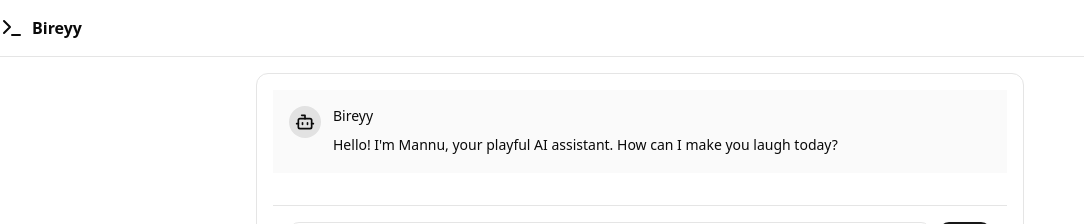
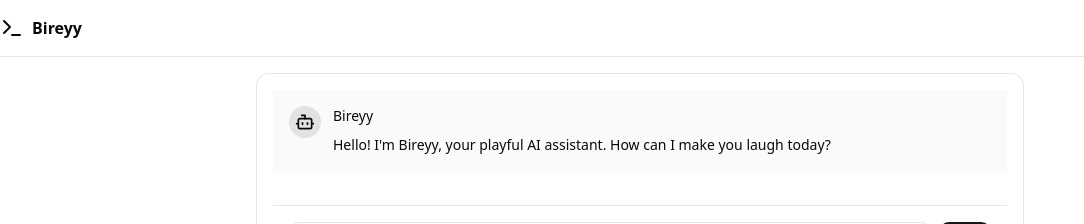
Before and after one commit to Birendra-Joshi/Bireyy-chatbot-, a React (Vite) app: page / in a window 1280 px wide. Shown: the top 224 px of the page, without its empty margins (0-1084 px from the left). Built offline with nearby package versions, Linux system fonts and the light colour scheme.

Commit message:
Update App.tsx

```diff
--- a/src/App.tsx
+++ b/src/App.tsx
@@ -16,7 +16,7 @@ interface Message {
 function App() {
   const [messages, setMessages] = useState<Message[]>([
     {
-      text: "Hello! I'm Mannu, your playful AI assistant. How can I make you laugh today?",
+      text: "Hello! I'm Bireyy, your playful AI assistant. How can I make you laugh today?",
       isBot: true,
       id: uuidv4(),
     },
```
